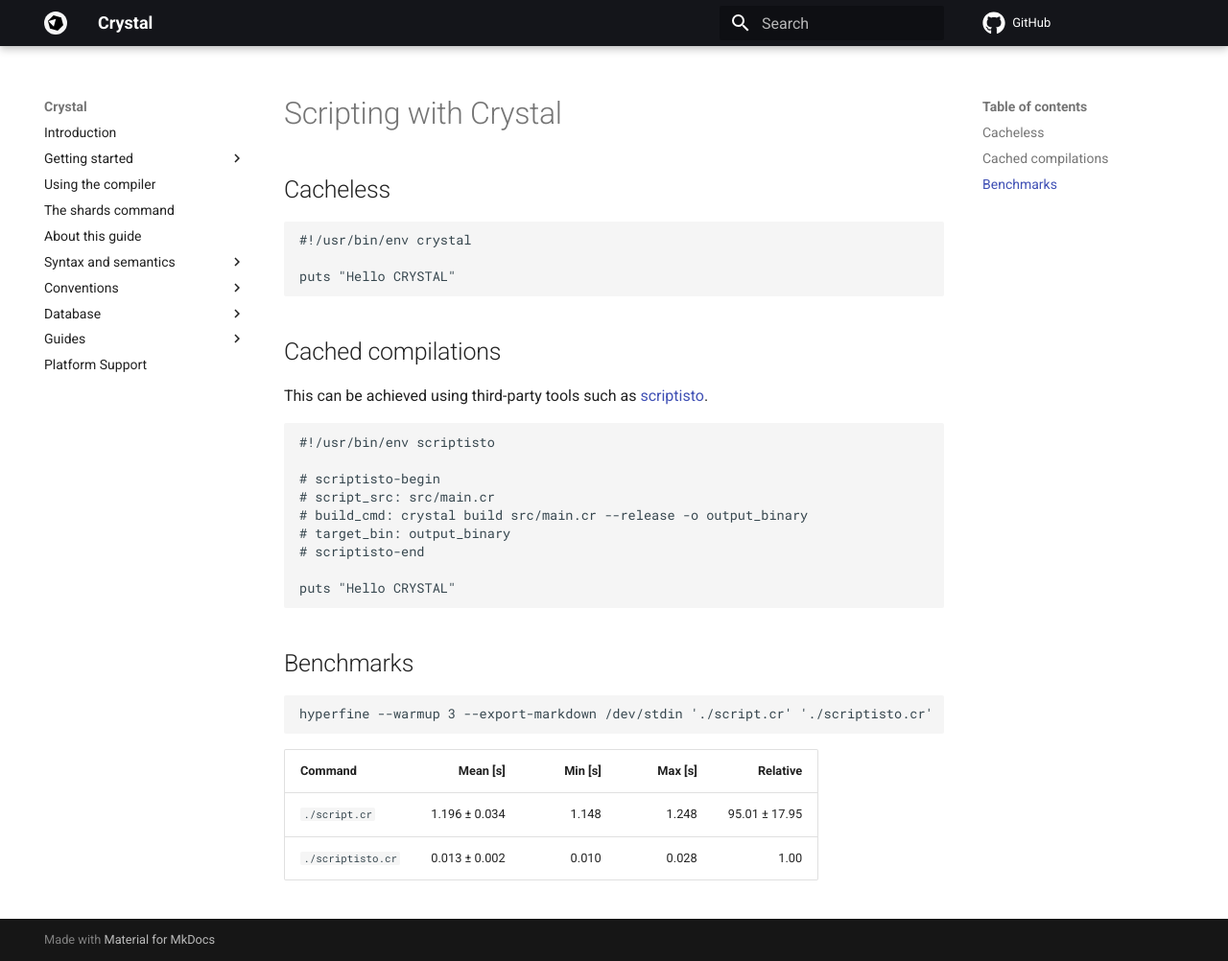
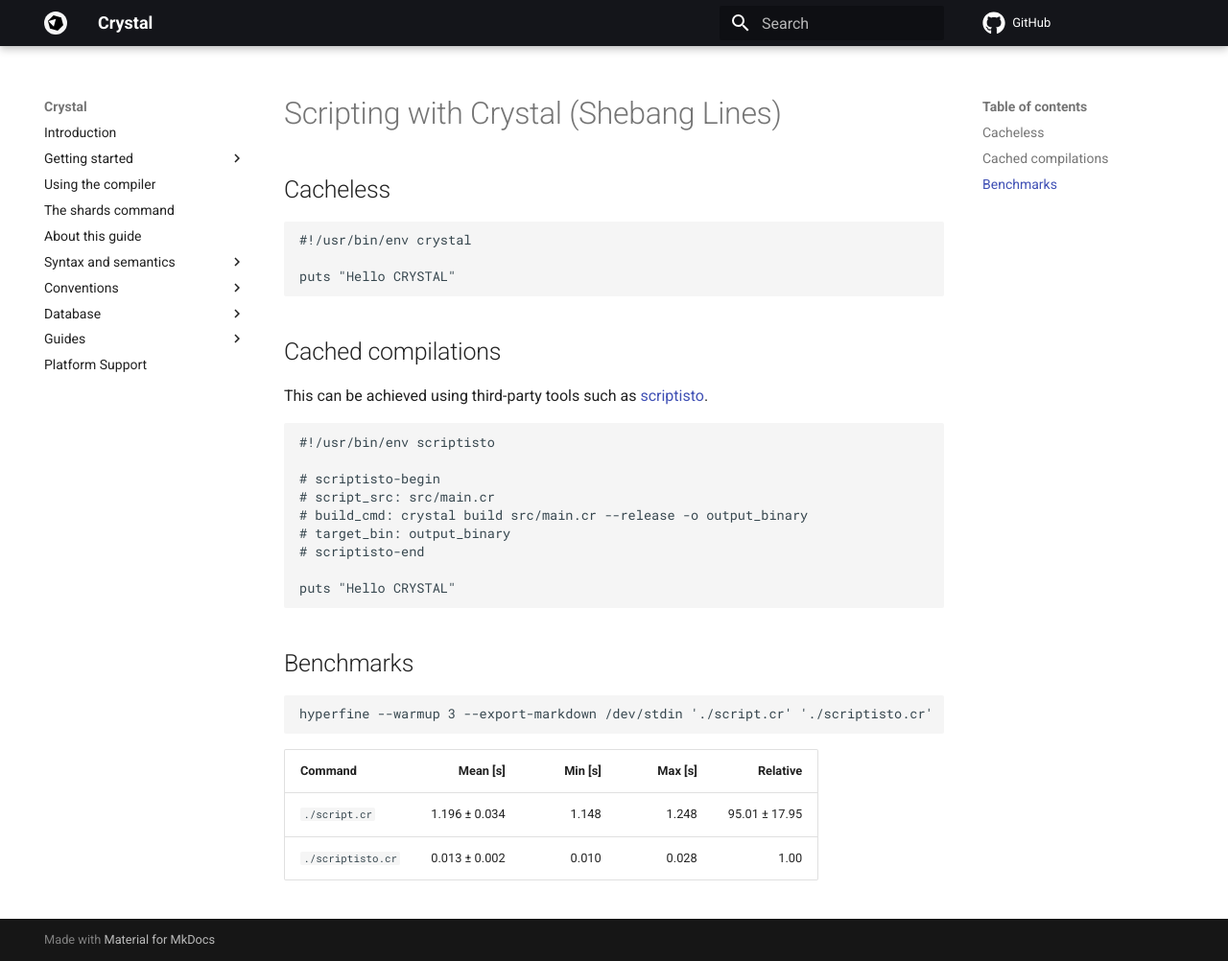
Before and after one commit to crystal-lang/crystal-book, an MkDocs documentation site: the page built from docs/getting_started/scripting.md, in a window 1280 px wide and 1002 px high. Shown: the whole window at 96% size. Built offline with MkDocs 1.6.1 and Material for MkDocs 9.7.7, drawn with Linux system fonts in a browser that asks for light colours; nearby versions of some CDN libraries; library files that are not in the unit come from our copies; comment, search, counter and statistics services are not loaded.

Commit message:
Update scripting.md

````diff
--- a/docs/getting_started/scripting.md
+++ b/docs/getting_started/scripting.md
@@ -1,4 +1,4 @@
-# Scripting with Crystal
+# Scripting with Crystal (Shebang Lines)
 
 ## Cacheless
 ```
````
